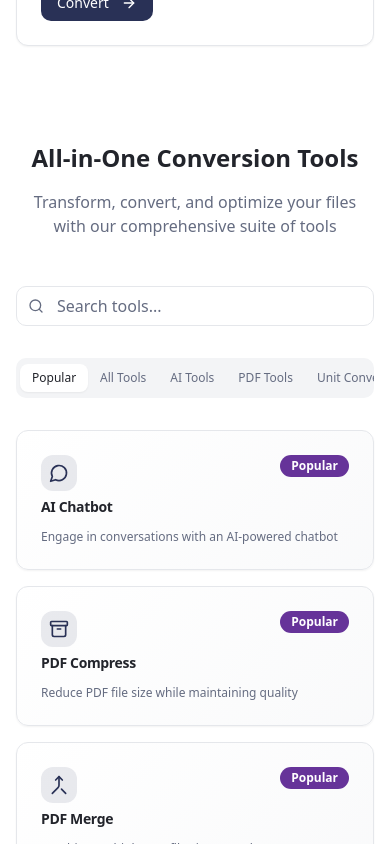
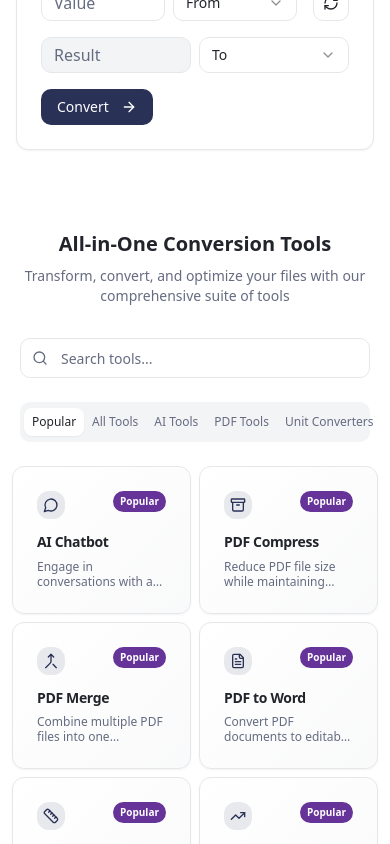
Before and after one commit to Gfibion/conform, a React (Vite) app: page / in a window 390 px wide. Shown: the part 1156-2000 px from the top of the page. Built offline with nearby package versions, Linux system fonts and the light colour scheme.

Commit message:
Update ToolsGrid layout
Adjust grid columns for mobile and desktop views to optimize screen space and maintain responsiveness. Mobile will now display at least two cards horizontally, and desktop will display at least three cards horizontally.

```diff
--- a/src/components/ToolsGrid.tsx
+++ b/src/components/ToolsGrid.tsx
@@ -493,26 +493,26 @@ export const ToolsGrid = () => {
 
     return (
       <Card
-        className="group hover:shadow-lg transition-all duration-200 cursor-pointer border-border bg-gradient-card h-full"
+        className="group hover:shadow-lg transition-all duration-200 cursor-pointer border-border bg-gradient-card h-full flex flex-col"
         onClick={() => handleToolClick(tool)}
       >
-        <CardHeader className="pb-3">
-          <div className="flex items-start justify-between">
-            <div className="p-2 rounded-lg bg-primary/10 w-fit">
-              <Icon className="w-5 h-5 md:w-6 md:h-6 text-primary" />
+        <CardHeader className="pb-2 flex-shrink-0">
+          <div className="flex items-start justify-between mb-2">
+            <div className="p-1.5 sm:p-2 rounded-lg bg-primary/10 w-fit">
+              <Icon className="w-4 h-4 sm:w-5 sm:h-5 text-primary" />
             </div>
             {tool.isPopular && (
-              <Badge variant="secondary" className="text-xs">
+              <Badge variant="secondary" className="text-[10px] sm:text-xs px-1.5 py-0.5">
                 Popular
               </Badge>
             )}
           </div>
-          <CardTitle className="text-sm md:text-lg group-hover:text-primary transition-colors line-clamp-2">
+          <CardTitle className="text-sm sm:text-base lg:text-lg group-hover:text-primary transition-colors line-clamp-2 leading-tight">
             {tool.title}
           </CardTitle>
         </CardHeader>
-        <CardContent>
-          <CardDescription className="text-muted-foreground text-xs md:text-sm line-clamp-3">
+        <CardContent className="pt-0 flex-grow flex flex-col justify-between">
+          <CardDescription className="text-muted-foreground text-xs sm:text-sm line-clamp-2 sm:line-clamp-3 leading-tight">
             {tool.description}
           </CardDescription>
         </CardContent>
@@ -521,38 +521,38 @@ export const ToolsGrid = () => {
   };
 
   return (
-    <section className="py-12 md:py-24 bg-gradient-section">
-      <div className="max-w-7xl mx-auto px-4 sm:px-6 lg:px-8">
-        <div className="text-center mb-12 md:mb-16">
-          <h2 className="text-2xl md:text-4xl font-bold text-foreground mb-4">
+    <section className="py-8 sm:py-12 md:py-16 lg:py-24 bg-gradient-section">
+      <div className="max-w-7xl mx-auto px-3 sm:px-4 lg:px-6 xl:px-8">
+        <div className="text-center mb-8 sm:mb-12 md:mb-16">
+          <h2 className="text-xl sm:text-2xl md:text-3xl lg:text-4xl font-bold text-foreground mb-2 sm:mb-4">
             All-in-One Conversion Tools
           </h2>
-          <p className="text-base md:text-xl text-muted-foreground max-w-3xl mx-auto">
+          <p className="text-sm sm:text-base md:text-lg lg:text-xl text-muted-foreground max-w-3xl mx-auto px-2">
             Transform, convert, and optimize your files with our comprehensive suite of tools
           </p>
         </div>
 
-        <div className="mb-8">
-          <div className="relative max-w-md mx-auto">
-            <Search className="absolute left-3 top-1/2 transform -translate-y-1/2 text-muted-foreground w-4 h-4" />
+        <div className="mb-6 sm:mb-8">
+          <div className="relative max-w-md mx-auto px-2 sm:px-0">
+            <Search className="absolute left-5 sm:left-3 top-1/2 transform -translate-y-1/2 text-muted-foreground w-4 h-4" />
             <Input
               type="text"
               placeholder="Search tools..."
               value={searchTerm}
               onChange={(e) => setSearchTerm(e.target.value)}
-              className="pl-10"
+              className="pl-10 sm:pl-10 text-sm"
             />
           </div>
         </div>
 
         <Tabs defaultValue="popular" className="w-full">
-          <div className="mb-8">
-            <div className="overflow-x-auto">
+          <div className="mb-6 sm:mb-8">
+            <div className="overflow-x-auto px-2 sm:px-0">
               <TabsList className="inline-flex w-full md:w-auto min-w-full md:min-w-0 justify-start">
-                <TabsTrigger value="popular" className="text-xs md:text-sm whitespace-nowrap">Popular</TabsTrigger>
-                <TabsTrigger value="all" className="text-xs md:text-sm whitespace-nowrap">All Tools</TabsTrigger>
+                <TabsTrigger value="popular" className="text-xs sm:text-sm whitespace-nowrap px-2 sm:px-3">Popular</TabsTrigger>
+                <TabsTrigger value="all" className="text-xs sm:text-sm whitespace-nowrap px-2 sm:px-3">All Tools</TabsTrigger>
                 {categories.map((category) => (
-                  <TabsTrigger key={category} value={category} className="text-xs md:text-sm whitespace-nowrap">
+                  <TabsTrigger key={category} value={category} className="text-xs sm:text-sm whitespace-nowrap px-2 sm:px-3">
                     {category}
                   </TabsTrigger>
                 ))}
@@ -561,7 +561,7 @@ export const ToolsGrid = () => {
           </div>
 
           <TabsContent value="popular">
-            <div className="grid grid-cols-1 sm:grid-cols-2 lg:grid-cols-3 xl:grid-cols-4 2xl:grid-cols-5 gap-4 md:gap-6">
+            <div className="grid grid-cols-2 sm:grid-cols-3 md:grid-cols-4 lg:grid-cols-5 xl:grid-cols-6 2xl:grid-cols-7 gap-2 sm:gap-3 md:gap-4 lg:gap-5">
               {filteredTools().filter(tool => tool.isPopular).map((tool) => (
                 <ToolCard key={tool.title} tool={tool} />
               ))}
@@ -569,7 +569,7 @@ export const ToolsGrid = () => {
           </TabsContent>
 
           <TabsContent value="all">
-            <div className="grid grid-cols-1 sm:grid-cols-2 lg:grid-cols-3 xl:grid-cols-4 2xl:grid-cols-5 gap-4 md:gap-6">
+            <div className="grid grid-cols-2 sm:grid-cols-3 md:grid-cols-4 lg:grid-cols-5 xl:grid-cols-6 2xl:grid-cols-7 gap-2 sm:gap-3 md:gap-4 lg:gap-5">
               {filteredTools().map((tool) => (
                 <ToolCard key={tool.title} tool={tool} />
               ))}
@@ -578,7 +578,7 @@ export const ToolsGrid = () => {
 
           {categories.map((category) => (
             <TabsContent key={category} value={category}>
-              <div className="grid grid-cols-1 sm:grid-cols-2 lg:grid-cols-3 xl:grid-cols-4 2xl:grid-cols-5 gap-4 md:gap-6">
+              <div className="grid grid-cols-2 sm:grid-cols-3 md:grid-cols-4 lg:grid-cols-5 xl:grid-cols-6 2xl:grid-cols-7 gap-2 sm:gap-3 md:gap-4 lg:gap-5">
                 {filteredTools(category).map((tool) => (
                   <ToolCard key={tool.title} tool={tool} />
                 ))}
--- a/src/index.css
+++ b/src/index.css
@@ -123,6 +123,7 @@
 
   body {
     @apply bg-background text-foreground;
+    font-size: 14px;
   }
 
   /* Ensure proper mobile layout */
@@ -136,23 +137,34 @@
     width: 100%;
     margin-left: auto;
     margin-right: auto;
-    padding-left: 1rem;
-    padding-right: 1rem;
+    padding-left: 0.75rem;
+    padding-right: 0.75rem;
   }
 
   @media (min-width: 640px) {
+    .container {
+      padding-left: 1rem;
+      padding-right: 1rem;
+    }
+    body {
+      font-size: 16px;
+    }
+  }
+
+  @media (min-width: 1024px) {
     .container {
       padding-left: 1.5rem;
       padding-right: 1.5rem;
     }
   }
 
-  /* Text truncation utilities */
+  /* Text truncation utilities with better mobile support */
   .line-clamp-2 {
     overflow: hidden;
     display: -webkit-box;
     -webkit-box-orient: vertical;
     -webkit-line-clamp: 2;
+    line-height: 1.3;
   }
 
   .line-clamp-3 {
@@ -160,15 +172,90 @@
     display: -webkit-box;
     -webkit-box-orient: vertical;
     -webkit-line-clamp: 3;
+    line-height: 1.3;
+  }
+
+  /* Optimized card layouts */
+  @media (max-width: 640px) {
+    .grid {
+      gap: 0.5rem !important;
+    }
+
+    .grid-cols-2 > * {
+      min-height: 140px;
+    }
+  }
+
+  @media (min-width: 640px) and (max-width: 768px) {
+    .grid-cols-3 > * {
+      min-height: 150px;
+    }
+  }
+
+  @media (min-width: 768px) {
+    .grid > * {
+      min-height: 160px;
+    }
   }
 }
 
 @layer utilities {
-  /* Mobile-specific utilities */
+  /* Enhanced mobile utilities */
   @media (max-width: 640px) {
     .mobile-padding {
-      padding-left: 1rem;
-      padding-right: 1rem;
+      padding-left: 0.75rem;
+      padding-right: 0.75rem;
+    }
+
+    .mobile-text-xs {
+      font-size: 0.75rem;
+      line-height: 1rem;
+    }
+
+    .mobile-compact {
+      padding: 0.5rem;
+    }
+  }
+
+  /* Responsive typography utilities */
+  .text-responsive-sm {
+    font-size: 0.75rem;
+    line-height: 1rem;
+  }
+
+  @media (min-width: 640px) {
+    .text-responsive-sm {
+      font-size: 0.875rem;
+      line-height: 1.25rem;
+    }
+  }
+
+  .text-responsive-base {
+    font-size: 0.875rem;
+    line-height: 1.25rem;
+  }
+
+  @media (min-width: 640px) {
+    .text-responsive-base {
+      font-size: 1rem;
+      line-height: 1.5rem;
+    }
+  }
+
+  /* Card optimization utilities */
+  .card-compact {
+    padding: 0.75rem;
+  }
+
+  @media (min-width: 640px) {
+    .card-compact {
+      padding: 1rem;
+    }
+  }
+
+  @media (min-width: 1024px) {
+    .card-compact {
+      padding: 1.25rem;
     }
   }
 }
```
